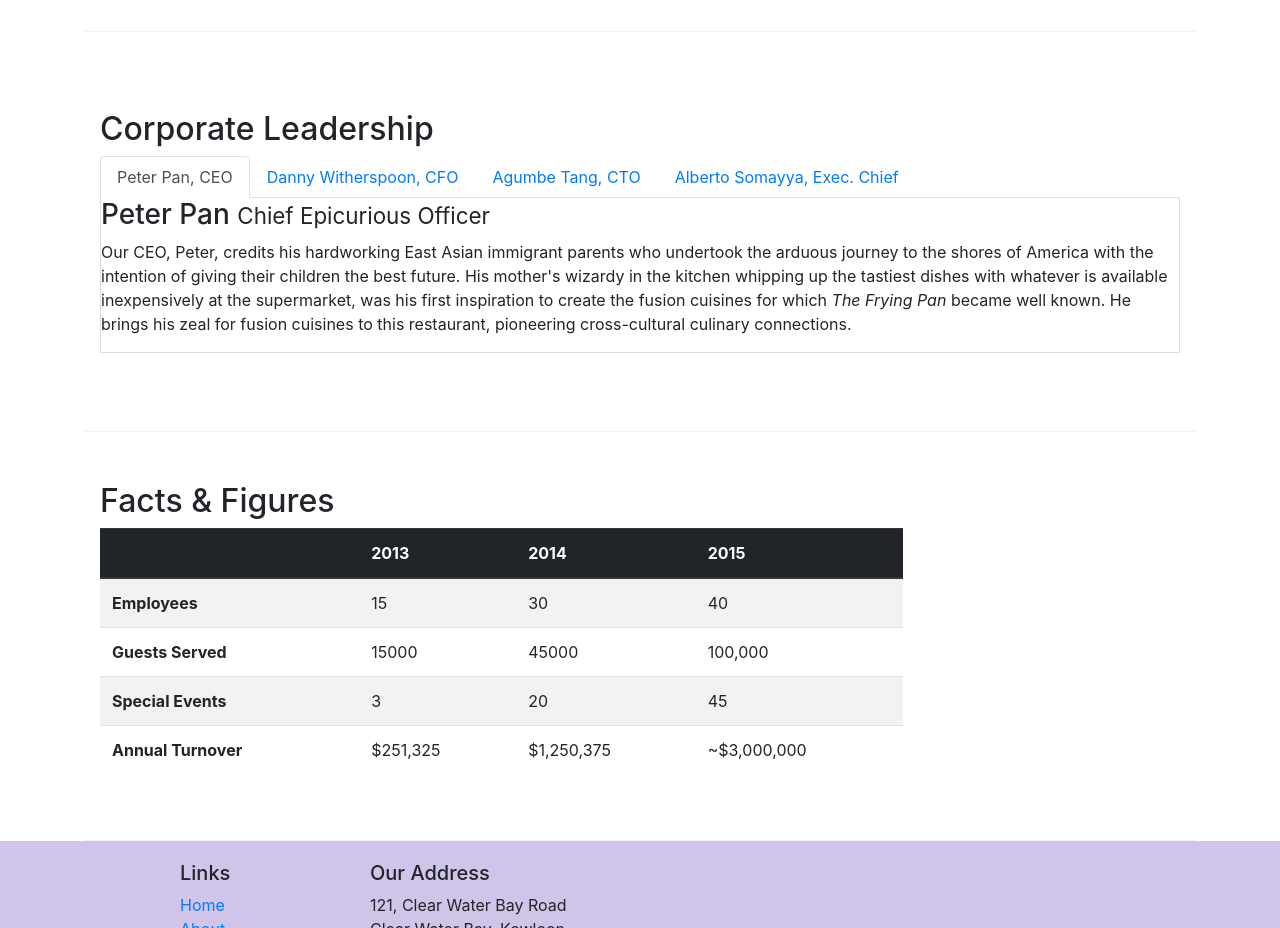
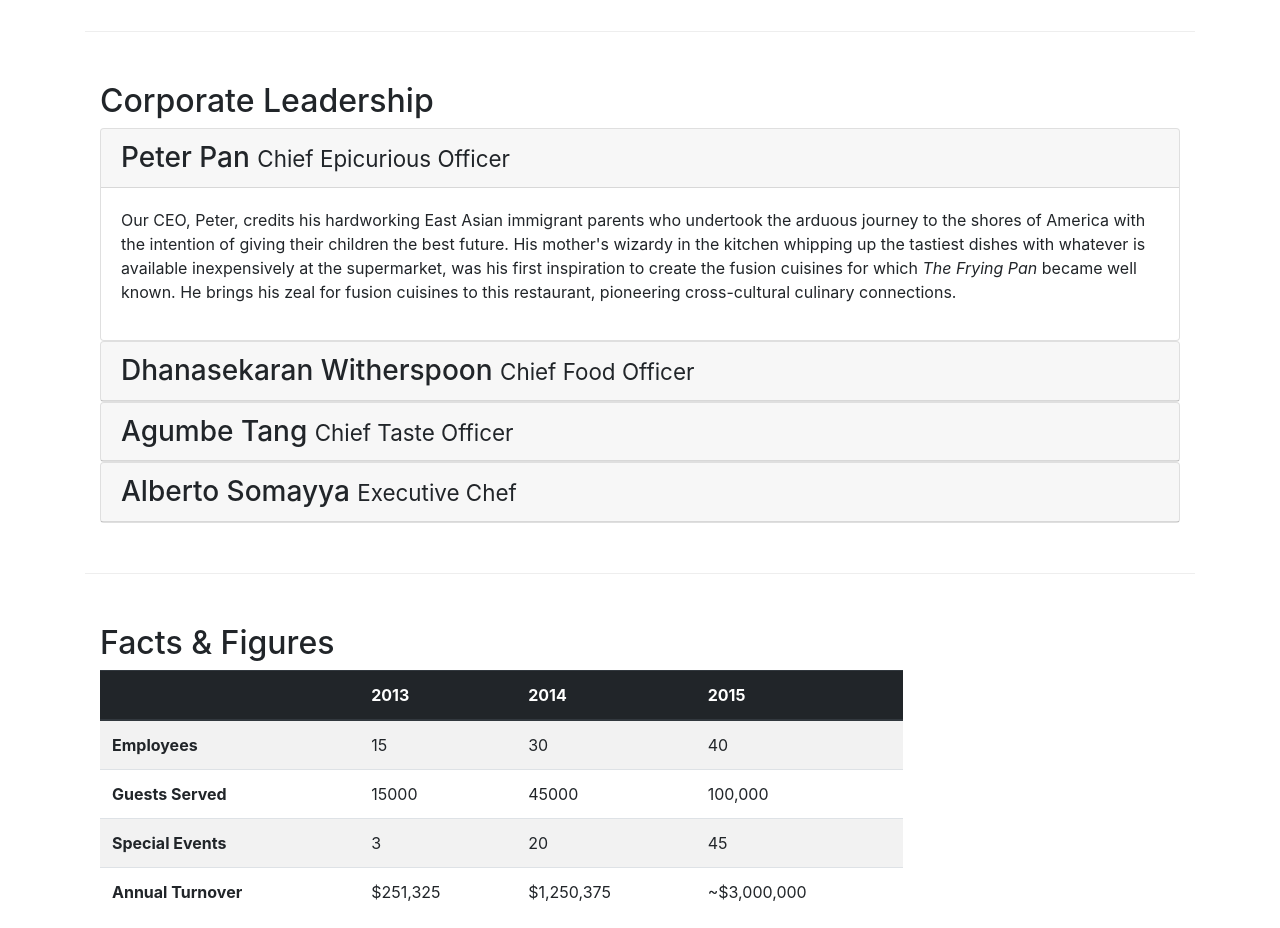
Before and after one commit to jaanviprabhakar/conFusion, a website: page aboutus.html in a window 1280 px wide. Shown: the part 940-1868 px from the top of the page. Drawn offline with nearby package versions, Linux system fonts and the light colour scheme.

Commit message:
Accordion

```diff
--- a/aboutus.html
+++ b/aboutus.html
@@ -117,42 +117,65 @@
             <div class="col-sm-12">
                 <h2>Corporate Leadership</h2>
 
-				<!--nav tabs-->
-				<ul class="nav nav-tabs">
-					<li class="nav-item">
-						<a class="nav-link active" href="#peter" role="tab" data-toggle="tab">Peter Pan, CEO</a>
-					</li>
-					<li class="nav-item">
-						<a class="nav-link" href="#danny" role="tab" data-toggle="tab">Danny Witherspoon, CFO</a>
-					</li>
-					<li class="nav-item">
-						<a class="nav-link" href="#agumbe" role="tab" data-toggle="tab">Agumbe Tang, CTO</a>
-					</li>
-					<li class="nav-item">
-						<a class="nav-link" href="#alberto" role="tab" data-toggle="tab">Alberto Somayya, Exec. Chief</a>
-					</li>
-				</ul>
+				<!--accordion-->
 
-				<div class="tab-content">
 
-					<div role="tabpanel" class="tab-pane fade show active" id="peter">
-						<h3>Peter Pan <small>Chief Epicurious Officer</small></h3>
-						<p class="d-none d-sm-block">Our CEO, Peter, credits his hardworking East Asian immigrant parents who undertook the arduous journey to the shores of America with the intention of giving their children the best future. His mother's wizardy in the kitchen whipping up the tastiest dishes with whatever is available inexpensively at the supermarket, was his first inspiration to create the fusion cuisines for which <em>The Frying Pan</em> became well known. He brings his zeal for fusion cuisines to this restaurant, pioneering cross-cultural culinary connections.</p>
+				<div id="accordion">
+
+					<div class="card">
+						<div class="card-header" role="tab" id="peterhead">
+							<h3 class="mb-0">
+								<a data-toggle="collapse" data-target="#peter">Peter Pan <small>Chief Epicurious Officer</small></a>
+							</h3>
+						</div>
+						<div class="collapse show" id="peter" data-parent="#accordion">
+							<div class="card-body">
+								<p class="d-none d-sm-block">Our CEO, Peter, credits his hardworking East Asian immigrant parents who undertook the arduous journey to the shores of America with the intention of giving their children the best future. His mother's wizardy in the kitchen whipping up the tastiest dishes with whatever is available inexpensively at the supermarket, was his first inspiration to create the fusion cuisines for which <em>The Frying Pan</em> became well known. He brings his zeal for fusion cuisines to this restaurant, pioneering cross-cultural culinary connections.</p>
+							</div>
+						</div>
 					</div>
 
-					<div role="tabpanel" class="tab-pane fade" id="danny">
-						<h3>Dhanasekaran Witherspoon <small>Chief Food Officer</small></h3>
-						<p class="d-none d-sm-block">Our CFO, Danny, as he is affectionately referred to by his colleagues, comes from a long established family tradition in farming and produce. His experiences growing up on a farm in the Australian outback gave him great appreciation for varieties of food sources. As he puts it in his own words, <em>Everything that runs, wins, and everything that stays, pays!</em></p>
+
+					<div class="card">
+						<div class="card-header" role="tab" id="dannyhead">
+							<h3 class="mb-0">
+								<a class="collapsed" data-toggle="collapse" data-target="#danny">Dhanasekaran Witherspoon <small>Chief Food Officer</small>
+								</a>
+							</h3>
+						</div>
+						<div class="collapse" id="danny" data-parent="#accordion">
+							<div class="card-body">
+								<p class="d-none d-sm-block">Our CFO, Danny, as he is affectionately referred to by his colleagues, comes from a long established family tradition in farming and produce. His experiences growing up on a farm in the Australian outback gave him great appreciation for varieties of food sources. As he puts it in his own words, <em>Everything that runs, wins, and everything that stays, pays!</em></p>
+							</div>
+						</div>
 					</div>
 
-					<div role="tabpanel" class="tab-pane fade" id="agumbe">
-						<h3>Agumbe Tang <small>Chief Taste Officer</small></h3>
-						<p class="d-none d-sm-block">Blessed with the most discerning gustatory sense, Agumbe, our CTO, personally ensures that every dish that we serve meets his exacting tastes. Our chefs dread the tongue lashing that ensues if their dish does not meet his exacting standards. He lives by his motto, <em>You click only if you survive my lick.</em></p>
+					<div class="card">
+						<div class="card-header" role="tab" id="agumbehead">
+							<h3 class="mb-0">
+								<a class="collapsed" data-toggle="collapse" data-target="#agumbe">Agumbe Tang <small>Chief Taste Officer</small>
+								</a>
+							</h3>
+						</div>
+						<div class="collapse" id="agumbe" data-parent="#accordion">
+							<div class="card-body">
+								<p class="d-none d-sm-block">Blessed with the most discerning gustatory sense, Agumbe, our CTO, personally ensures that every dish that we serve meets his exacting tastes. Our chefs dread the tongue lashing that ensues if their dish does not meet his exacting standards. He lives by his motto, <em>You click only if you survive my lick.</em></p>
+							</div>
+						</div>
 					</div>
 
-					<div role="tabpanel" class="tab-pane fade" id="alberto">
-						<h3>Alberto Somayya <small>Executive Chef</small></h3>
-						<p class="d-none d-sm-block">Award winning three-star Michelin chef with wide International experience having worked closely with whos-who in the culinary world, he specializes in creating mouthwatering Indo-Italian fusion experiences. He says, <em>Put together the cuisines from the two craziest cultures, and you get a winning hit! Amma Mia!</em></p>
+					<div class="card">
+						<div class="card-header" role="tab" id="albertohead">
+							<h3 class="mb-0">
+								<a class="collapsed" data-toggle="collapse" data-target="#alberto">Alberto Somayya <small>Executive Chef</small>
+								</a>
+							</h3>
+						</div>
+						<div class="collapse" id="alberto" data-parent="#accordion">
+							<div class="card-body">
+								<p class="d-none d-sm-block">Award winning three-star Michelin chef with wide International experience having worked closely with whos-who in the culinary world, he specializes in creating mouthwatering Indo-Italian fusion experiences. He says, <em>Put together the cuisines from the two craziest cultures, and you get a winning hit! Amma Mia!</em></p>
+							</div>
+						</div>
 					</div>
 
 				</div>
```
Also changed, not shown: index.html (+3 -3 lines).
